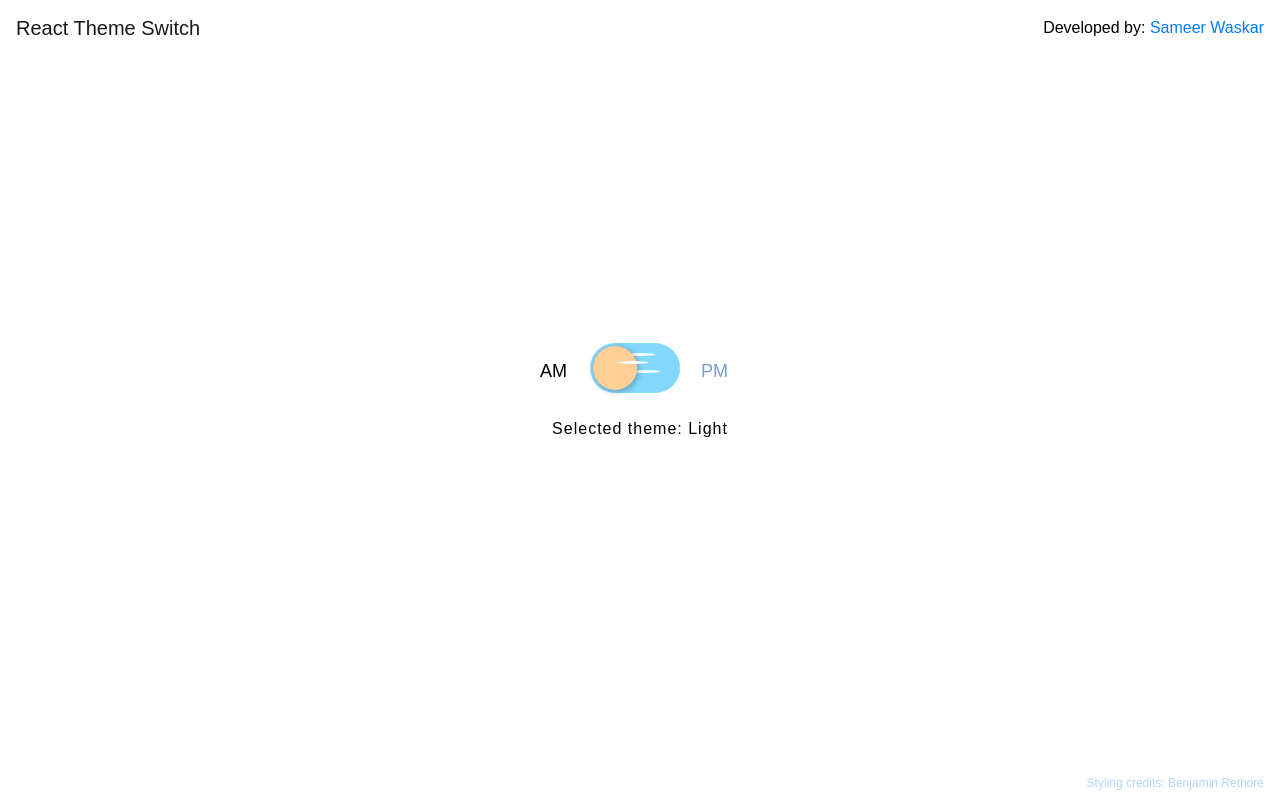
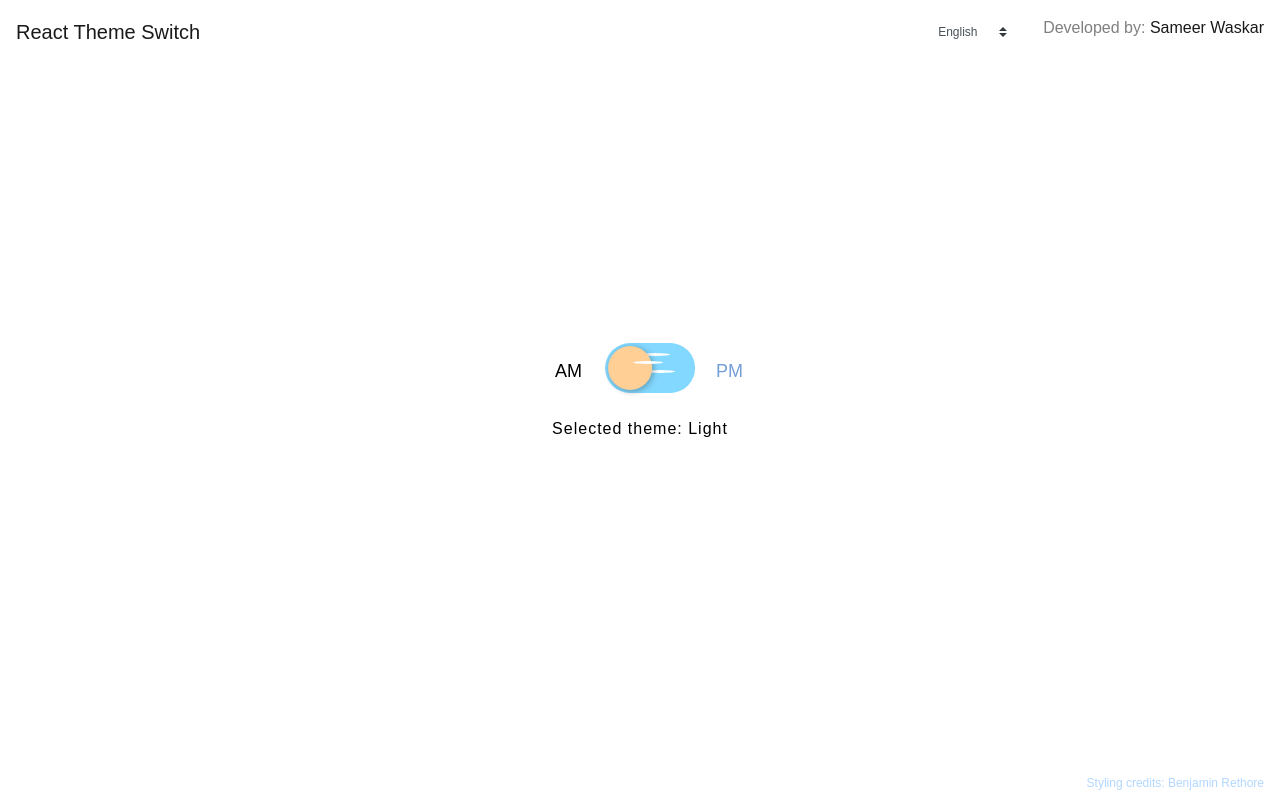
Before and after one commit to wsameer/react-theme-switcher, a React (Create React App) app: page / in a window 1280 px wide. Built offline with nearby package versions, Linux system fonts and the light colour scheme.

Commit message:
finished internationalization

```diff
--- a/src/App.css
+++ b/src/App.css
@@ -9,6 +9,10 @@ body {
   display    : grid;
   height     : 100vh;
   position   : relative;
+}
+
+.navbar-text {
+  padding-bottom: 0;
 }
 
 .bg--dark {
@@ -25,11 +29,11 @@ body {
   left: auto !important;
 }
 
-.fixed-bottom > .t-footer {
+.fixed-bottom>.t-footer {
   font-size: 12px;
 }
 
-.fixed-bottom > .t-footer > a {
+.fixed-bottom>.t-footer>a {
   opacity: 0.3;
 }
 
@@ -51,6 +55,7 @@ body {
   width           : 90px;
   height          : 50px;
   margin-left     : 25px;
+  margin-left     : 40px;
   background-color: #83d8ff;
   border-radius   : 84px;
   transition      : background-color 200ms cubic-bezier(0.445, 0.05, 0.55, 0.95);
@@ -238,3 +243,18 @@ input:checked+.toggle .star--5 {
 input:checked+.toggle .star--6 {
   transition: all 300ms 400ms cubic-bezier(0.445, 0.05, 0.55, 0.95);
 }
+
+/**
+ *  Dropdowns
+ */
+
+.lang-select {
+  font-size    : 12px;
+  border-radius: 0px;
+  border       : none;
+}
+
+.lang-select>option {
+  margin-top: 10px;
+  border: none;
+}
--- a/src/App.js
+++ b/src/App.js
@@ -1,4 +1,5 @@
-import React from 'react';
+import React, { useState } from 'react';
+import { useTranslation } from 'react-i18next';
 import { useTheme } from "./providers/ThemeContextProvider";
 import './App.css';
 import Header from './components/shared/Header';
@@ -7,10 +8,29 @@ import Main from './components/Main';
 
 function App() {
   const themeState = useTheme();
+  const { t, i18n, ready } = useTranslation('translations', { useSuspense: false });
+  const [selectedLang, setSelectedLang] = useState('');
+
+  const onLangChange = (event) => {
+    console.log(`language changed to ${event.target.value}`);
+    const language = event.target.value;
+    setSelectedLang(language);
+    i18n.changeLanguage(language);
+  };
+
+  if (!ready) {
+    return <div>Loading...</div>;
+  }
+
   return (
     <div className={`App container-fluid ${themeState.dark ? "bg--dark" : "bg--light"}`}>
-      <Header isDark={themeState.dark} />
-      <Main />
+      <Header
+        selectedLang={selectedLang}
+        onLangChange={onLangChange}
+        isDark={themeState.dark}
+        t={t}
+      />
+      <Main t={t} />
       <Footer isDark={themeState.dark} />
     </div>
   );
--- a/src/components/Main.js
+++ b/src/components/Main.js
@@ -3,14 +3,14 @@ import ThemeSwitch from "./ThemeSwitch";
 import SelectedTheme from './SelectedTheme';
 import { useTheme } from "../providers/ThemeContextProvider";
 
-const Main = () => {
+const Main = ({ t }) => {
   const themeState = useTheme();
   return (
     <div className="row">
       <div className="col-md-6 offset-md-3">
         <div className="toggleWrapper">
           <ThemeSwitch />
-          <SelectedTheme isDark={themeState.dark} />
+          <SelectedTheme t={t} isDark={themeState.dark} />
         </div>
       </div>
     </div>
--- a/src/components/SelectedTheme.js
+++ b/src/components/SelectedTheme.js
@@ -1,10 +1,11 @@
 import React from 'react';
 import PropTypes from 'prop-types';
 
-function SelectedTheme({ isDark }) {
+function SelectedTheme({ isDark, t }) {
+
   return (
     <p style={{ letterSpacing: "1px", marginTop: "1em" }}>
-      Selected theme: {isDark ? 'Dark' : 'Light'}
+      {t('Selected theme')}: {isDark ? t('Dark') : t('Light')}
     </p>
   )
 }
--- a/src/components/shared/Header.js
+++ b/src/components/shared/Header.js
@@ -1,11 +1,20 @@
 import React from 'react';
+import LanguageSelector from './LanguageSelector';
 
-function Header({ isDark }) {
+function Header(props) {
+  const { isDark, selectedLang, onLangChange, t } = props;
+
   return (
     <nav className={`navbar fixed-top ${isDark ? 'navbar-dark bg--dark' : 'navbar-light bg--light'}`}>
       <span className="navbar-brand mb-0">React Theme Switch</span>
-      <p className="mb-0 float-right">
-        Developed by: <a href="https://github.com/wsameer" target="_blank" rel="noopener noreferrer">Sameer Waskar</a>
+      <div className="navbar-nav flex-row ml-md-auto d-none d-md-flex pr-4">
+        <LanguageSelector
+          selectedLang={selectedLang}
+          onLangChange={onLangChange}
+        />
+      </div>
+      <p className="navbar-text">
+        {t('Developed by')}: <a href="https://github.com/wsameer" target="_blank" rel="noopener noreferrer">Sameer Waskar</a>
       </p>
     </nav>
   );
--- a/src/index.js
+++ b/src/index.js
@@ -1,5 +1,6 @@
 import React from 'react';
 import ReactDOM from 'react-dom';
+import './i18n';
 import App from './App';
 import { ThemeContextProvider } from "./providers/ThemeContextProvider";
 
```
Also changed, not shown: src/providers/LanguageContextProvider.js (added).
